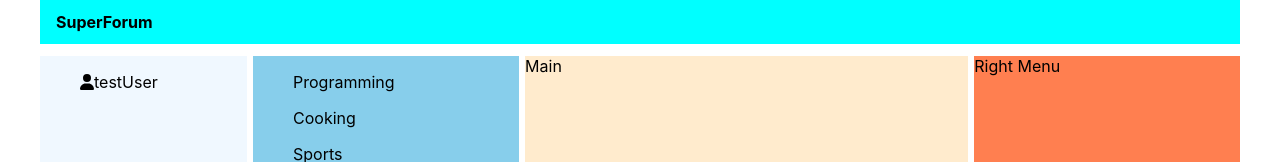
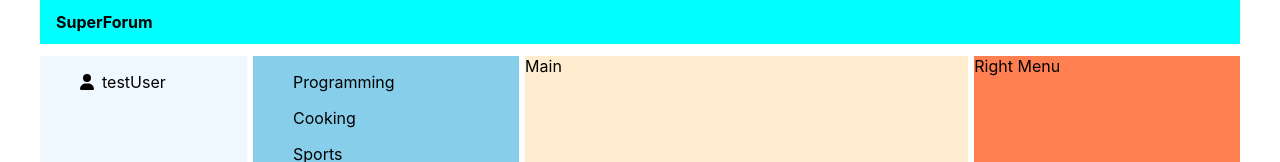
Before and after one commit to ekuzmichev/full-stack-react-typescript-and-node, a React (Create React App) app in the folder chapter12/super-forum-client/: page / in a window 1280 px wide. Shown: the top 162 px of the page. Built offline with nearby package versions, Linux system fonts and the light colour scheme.

Commit message:
Add sidebar menu styles

```diff
--- /dev/null
+++ b/chapter12/super-forum-client/src/components/sidebar/SidebarMenus.css
@@ -0,0 +1,3 @@
+.menu-name {
+  margin-left: 0.5em;
+}
--- a/chapter12/super-forum-client/src/components/sidebar/SidebarMenus.tsx
+++ b/chapter12/super-forum-client/src/components/sidebar/SidebarMenus.tsx
@@ -4,6 +4,7 @@ import { useEffect } from "react";
 import { useDispatch } from "react-redux";
 import { UserProfile, setUserProfile } from "../../reducers/user-reducer";
 import { AppState, useAppSelector } from "../../store";
+import "./SidebarMenus.css"
 
 export const SidebarMenus = () => {
   const user: UserProfile | null = useAppSelector(
```
